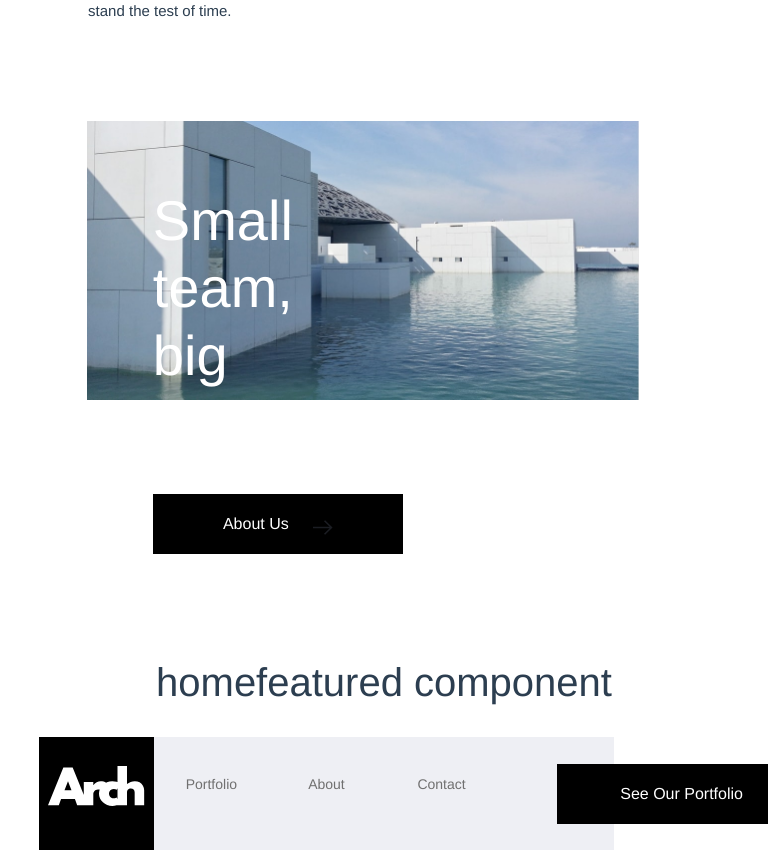
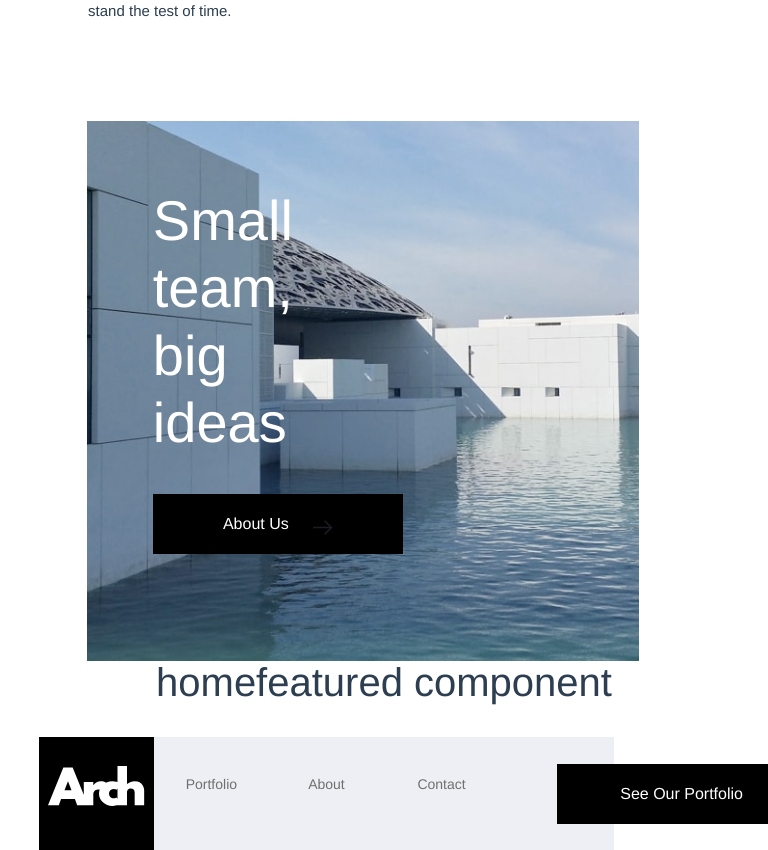
Before and after one commit to clf94-dev/arch-vue, a Vue app: page / in a window 768 px wide. Shown: the part 861-1711 px from the top of the page. Built offline with nearby package versions, Linux system fonts and the light colour scheme.

Commit message:
added different sizes pictures

```diff
--- a/src/components/HomeTeam.vue
+++ b/src/components/HomeTeam.vue
@@ -2,12 +2,15 @@
   <b-container fluid class="team-cont">
     <b-row>
       <b-col xs="12" sm="12" md="12" lg="12">
-        <img class="back-img" :src="teamD" alt="team" />
+        <img
+          class="back-img"
+          :src="teamD"
+          :srcset="`${teamD} 1000w,${teamT} 990w, ${teamM} 480w`"
+          alt="team"
+        />
         <div class="team-text">
           <h3>Small team, big ideas</h3>
-          <button @click="goToAbout()">
-            About Us <img :src="arrow" alt="arrow" />
-          </button>
+          <button @click="goToAbout()">About Us <img :src="arrow" alt="arrow" /></button>
         </div> </b-col></b-row
   ></b-container>
 </template>
@@ -18,6 +21,8 @@ export default {
   data() {
     return {
       teamD: require("@/assets/images/home/desktop/image-small-team.jpg"),
+      teamT: require("@/assets/images/home/tablet/image-small-team.jpg"),
+      teamM: require("@/assets/images/home/mobile/image-small-team.jpg"),
       arrow: require("@/assets/images/icons/icon-arrow.svg"),
     };
   },
@@ -60,7 +65,12 @@ export default {
     font-size: 56px;
   }
 }
-
+@media screen and (max-width: 1080px) and (min-width: 500px) {
+  .team-cont .team-text h3 {
+    padding-right: 25%;
+    font-size: 50px;
+  }
+}
 @media screen and (min-width: 756px) {
   .team-cont .team-text h3 {
     font-size: 56px;
```
